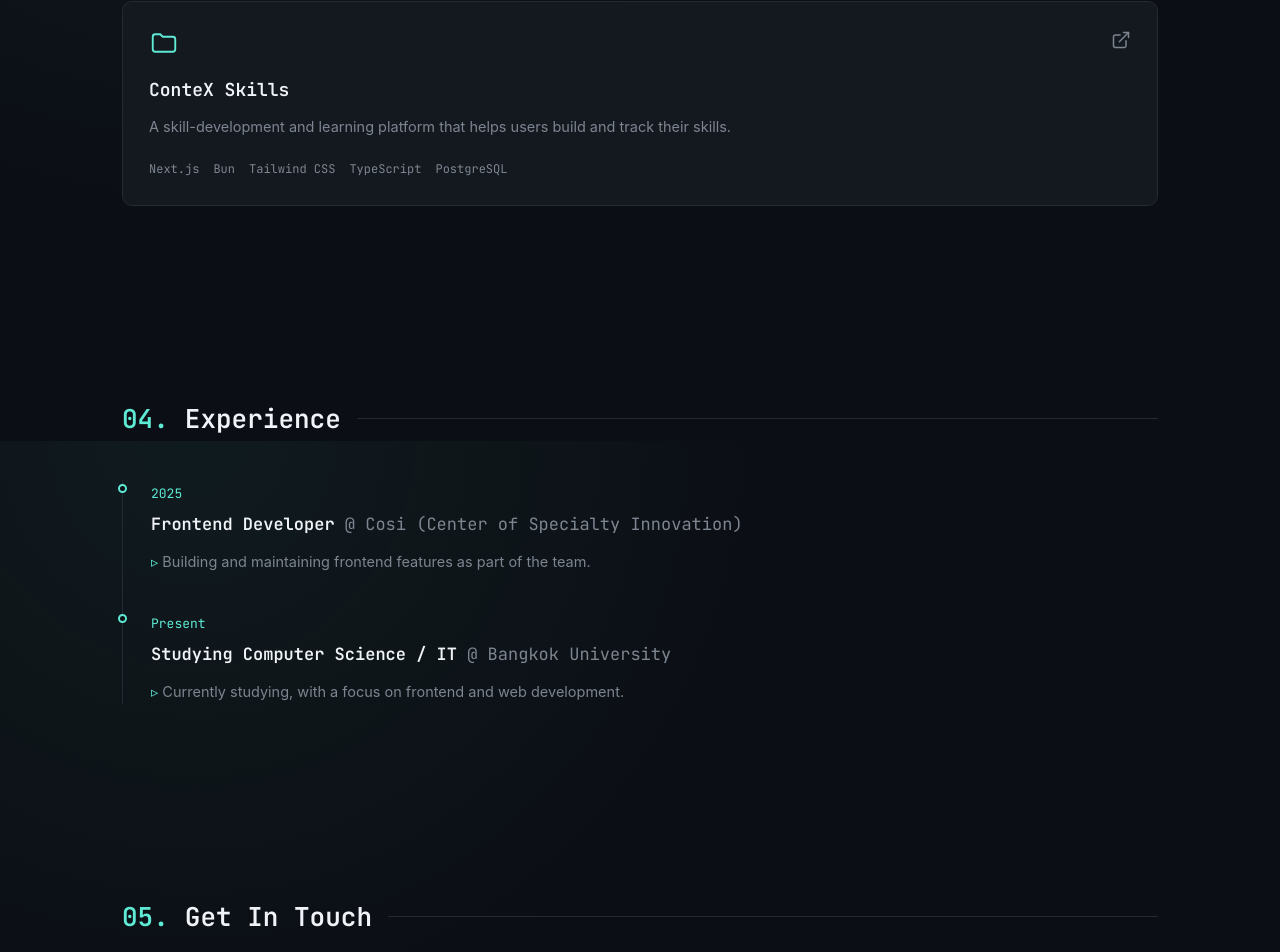
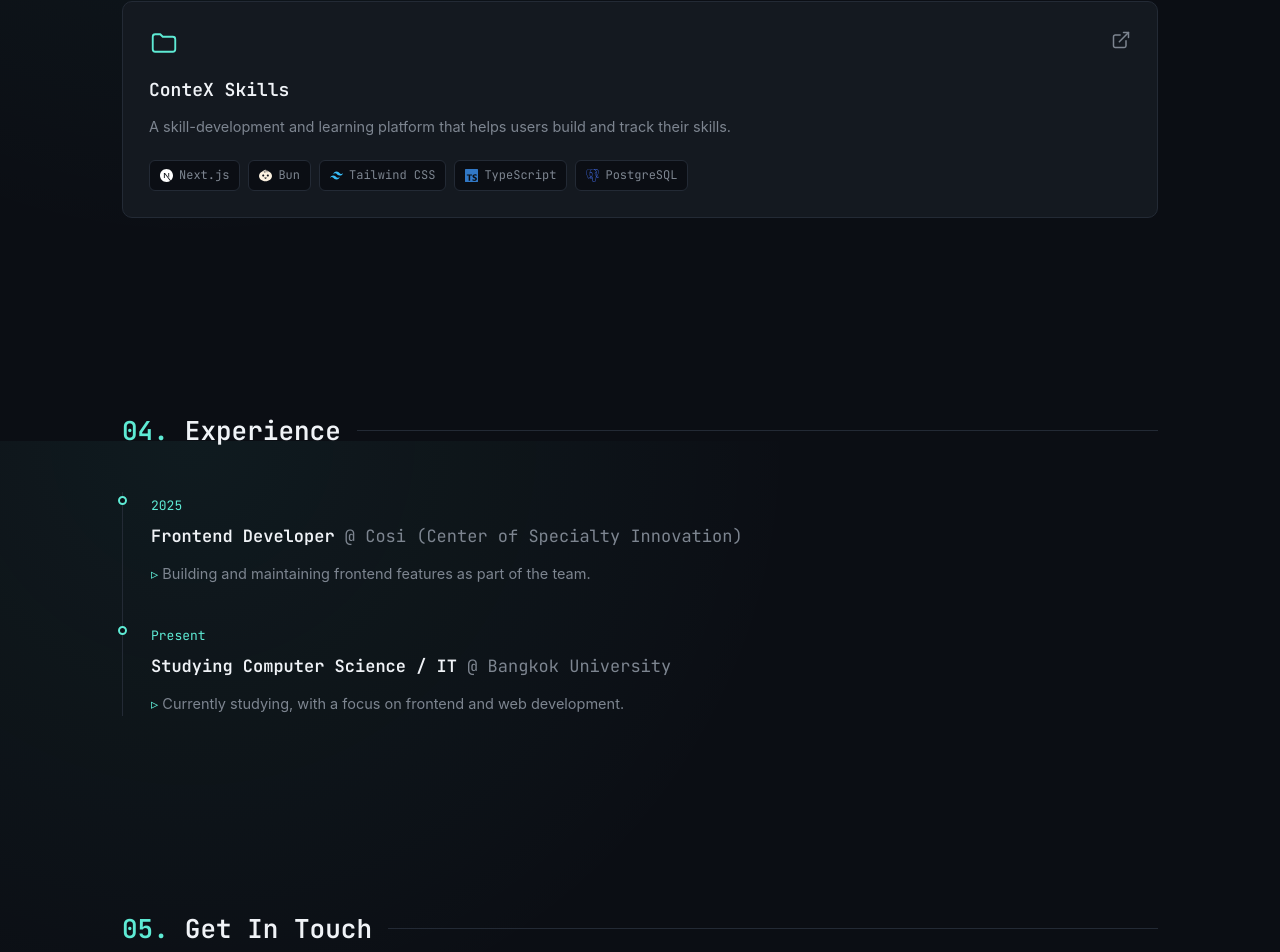
Before and after one commit to POPO112005/portfolio, a React (Vite) app: page / in a window 1280 px wide. Shown: the part 1959-2911 px from the top of the page. Built offline with nearby package versions, Linux system fonts and the light colour scheme.

Commit message:
feat: enhance project technology display with icons and colors

```diff
--- a/src/App.css
+++ b/src/App.css
@@ -478,11 +478,25 @@ main {
 .project-tech {
   display: flex;
   flex-wrap: wrap;
-  gap: 8px 14px;
+  gap: 8px;
   margin-top: 20px;
   font-family: var(--mono);
   font-size: 12px;
   color: var(--text-dim);
+}
+
+.project-tech li {
+  display: inline-flex;
+  align-items: center;
+  gap: 6px;
+  background: var(--bg);
+  border: 1px solid var(--border);
+  border-radius: 6px;
+  padding: 5px 10px;
+}
+
+.project-tech li svg {
+  flex-shrink: 0;
 }
 
 /* ---------- experience ---------- */
--- a/src/components/Projects.tsx
+++ b/src/components/Projects.tsx
@@ -3,6 +3,7 @@ import { projects } from '../data/portfolio'
 import { ExternalLinkIcon, FolderIcon, GithubIcon } from './icons'
 import { ProjectModal } from './ProjectModal'
 import { SectionHeading } from './SectionHeading'
+import { TechIcon } from './techIcons'
 
 export function Projects() {
   const [activeIndex, setActiveIndex] = useState<number | null>(null)
@@ -51,7 +52,10 @@ export function Projects() {
             <p>{project.description}</p>
             <ul className="project-tech">
               {project.tech.map((t) => (
-                <li key={t}>{t}</li>
+                <li key={t}>
+                  <TechIcon name={t} size={13} />
+                  {t}
+                </li>
               ))}
             </ul>
           </article>
--- a/src/components/techIcons.tsx
+++ b/src/components/techIcons.tsx
@@ -21,35 +21,42 @@ import {
 import { FaAws, FaGithub } from 'react-icons/fa'
 import { TbApi, TbCode, TbDatabase, TbRefresh } from 'react-icons/tb'
 
-const techIconMap: Record<string, IconType> = {
-  'next.js': SiNextdotjs,
-  bun: SiBun,
-  'tailwind css': SiTailwindcss,
-  tailwind: SiTailwindcss,
-  typescript: SiTypescript,
-  postgresql: SiPostgresql,
-  react: SiReact,
-  vercel: SiVercel,
-  javascript: SiJavascript,
-  python: SiPython,
-  go: SiGo,
-  'node.js': SiNodedotjs,
-  nodejs: SiNodedotjs,
-  express: SiExpress,
-  docker: SiDocker,
-  aws: FaAws,
-  git: SiGit,
-  github: FaGithub,
-  linux: SiLinux,
-  graphql: SiGraphql,
-  vite: SiVite,
-  sql: TbDatabase,
-  'rest / graphql': TbApi,
-  rest: TbApi,
-  'ci/cd': TbRefresh,
+type TechEntry = { icon: IconType; color: string }
+
+// Colors follow each brand's official mark. A few brands (Next.js, Vercel,
+// Express, GitHub) use pure black in their logo, which disappears on this
+// site's dark background, so those use the brand's own white/light variant.
+const techIconMap: Record<string, TechEntry> = {
+  'next.js': { icon: SiNextdotjs, color: '#ffffff' },
+  bun: { icon: SiBun, color: '#fbf0df' },
+  'tailwind css': { icon: SiTailwindcss, color: '#38bdf8' },
+  tailwind: { icon: SiTailwindcss, color: '#38bdf8' },
+  typescript: { icon: SiTypescript, color: '#3178c6' },
+  postgresql: { icon: SiPostgresql, color: '#4169e1' },
+  react: { icon: SiReact, color: '#61dafb' },
+  vercel: { icon: SiVercel, color: '#ffffff' },
+  javascript: { icon: SiJavascript, color: '#f7df1e' },
+  python: { icon: SiPython, color: '#3776ab' },
+  go: { icon: SiGo, color: '#00add8' },
+  'node.js': { icon: SiNodedotjs, color: '#3c873a' },
+  nodejs: { icon: SiNodedotjs, color: '#3c873a' },
+  express: { icon: SiExpress, color: '#ffffff' },
+  docker: { icon: SiDocker, color: '#2496ed' },
+  aws: { icon: FaAws, color: '#ff9900' },
+  git: { icon: SiGit, color: '#f05032' },
+  github: { icon: FaGithub, color: '#ffffff' },
+  linux: { icon: SiLinux, color: '#fcc624' },
+  graphql: { icon: SiGraphql, color: '#e10098' },
+  vite: { icon: SiVite, color: '#a78bfa' },
+  sql: { icon: TbDatabase, color: 'var(--accent)' },
+  'rest / graphql': { icon: TbApi, color: 'var(--accent)' },
+  rest: { icon: TbApi, color: 'var(--accent)' },
+  'ci/cd': { icon: TbRefresh, color: 'var(--accent)' },
 }
 
+const fallback: TechEntry = { icon: TbCode, color: 'var(--accent)' }
+
 export function TechIcon({ name, size = 14 }: { name: string; size?: number }) {
-  const Icon = techIconMap[name.trim().toLowerCase()] ?? TbCode
-  return <Icon size={size} aria-hidden="true" />
+  const { icon: Icon, color } = techIconMap[name.trim().toLowerCase()] ?? fallback
+  return <Icon size={size} color={color} aria-hidden="true" />
 }
```
